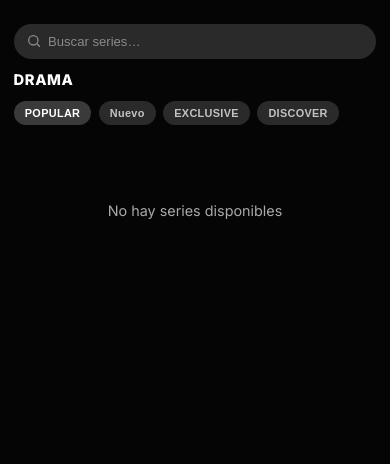
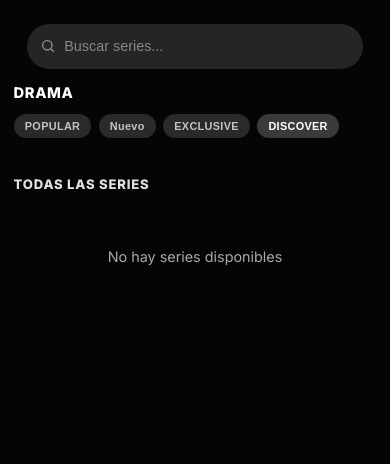
Before and after one commit to jdmdelivery/FlowPremium, a Flask app: page /streaming/ in a window 390 px wide. Shown: the part 68-532 px from the top of the page. Run offline with Flask 3, Linux system fonts and the light colour scheme; parts of the project's set-up code (start-up, migrations or seed data) failed here and were passed over; some libraries are stand-ins or nearby versions.

Commit message:
Fix /streaming search and premium home layout
Real-time debounced search with accent normalization across full catalog, clear button, Enter to open first match, and responsive multi-column grid without breaking continue watching.

Co-authored-by: Cursor <cursoragent@cursor.com>

```diff
--- a/static/css/streaming.css
+++ b/static/css/streaming.css
@@ -792,7 +792,7 @@
 }
 
 .dramawave-home-main {
-    max-width: 720px;
+    max-width: 1280px;
     margin: 0 auto;
     padding: 24px 0 calc(4.5rem + env(safe-area-inset-bottom));
 }
@@ -822,7 +822,64 @@
 }
 
 .dramawave-home-search-row {
-    margin-bottom: 0.65rem;
+    max-width: 720px;
+    margin: 0 auto 0.85rem;
+    padding: 0 0.85rem;
+}
+
+.dramawave-search-pro {
+    display: flex;
+    align-items: center;
+    gap: 0.35rem;
+    background: #252525;
+    border: 1px solid transparent;
+    border-radius: 999px;
+    padding: 0.15rem 0.55rem 0.15rem 0;
+    transition: border-color 0.2s ease, box-shadow 0.2s ease;
+}
+.dramawave-search-pro.is-focused {
+    border-color: #ff2b45;
+    box-shadow: 0 0 0 3px rgba(255, 43, 69, 0.22);
+}
+.dramawave-search-pro .dramawave-search-icon {
+    position: static;
+    transform: none;
+    flex: 0 0 auto;
+    margin-left: 0.75rem;
+    color: rgba(255, 255, 255, 0.5);
+}
+.dramawave-search-input-pro {
+    flex: 1;
+    min-width: 0;
+    background: transparent;
+    border-radius: 0;
+    padding: 0.68rem 0.35rem 0.68rem 0.15rem;
+    font-size: 0.9rem;
+}
+.dramawave-search-input-pro::-webkit-search-cancel-button,
+.dramawave-search-input-pro::-webkit-search-decoration {
+    display: none;
+}
+.dramawave-search-clear {
+    flex: 0 0 auto;
+    display: inline-flex;
+    align-items: center;
+    justify-content: center;
+    width: 2rem;
+    height: 2rem;
+    border: none;
+    border-radius: 999px;
+    background: rgba(255, 255, 255, 0.08);
+    color: rgba(255, 255, 255, 0.75);
+    cursor: pointer;
+    transition: background 0.15s ease, color 0.15s ease;
+}
+.dramawave-search-clear:hover {
+    background: rgba(255, 43, 69, 0.2);
+    color: #fff;
+}
+.dramawave-search-clear.hidden {
+    display: none;
 }
 
 .dramawave-search-wrap-full {
@@ -880,6 +937,27 @@
     padding: 0.65rem 0.85rem 0.25rem;
 }
 
+.dramawave-series-section {
+    padding: 0.25rem 0 0.5rem;
+}
+
+.dramawave-section-head {
+    display: flex;
+    align-items: baseline;
+    justify-content: space-between;
+    gap: 0.75rem;
+    padding: 0.35rem 0.85rem 0.5rem;
+}
+
+.dramawave-section-title {
+    font-size: 0.82rem;
+    font-weight: 800;
+    color: rgba(255, 255, 255, 0.88);
+    margin: 0;
+    text-transform: uppercase;
+    letter-spacing: 0.06em;
+}
+
 .dramawave-strip-title {
     font-size: 0.78rem;
     font-weight: 700;
@@ -937,9 +1015,28 @@
 
 .dramawave-grid {
     display: grid;
-    grid-template-columns: repeat(3, minmax(0, 1fr));
-    gap: 0.65rem 0.5rem;
-    padding: 0.55rem 0.85rem 1rem;
+    grid-template-columns: repeat(2, minmax(0, 1fr));
+    gap: 0.75rem 0.55rem;
+    padding: 0.25rem 0.85rem 1rem;
+}
+
+@media (min-width: 640px) {
+    .dramawave-grid {
+        grid-template-columns: repeat(3, minmax(0, 1fr));
+        gap: 0.85rem 0.65rem;
+    }
+}
+
+@media (min-width: 900px) {
+    .dramawave-grid {
+        grid-template-columns: repeat(4, minmax(0, 1fr));
+    }
+}
+
+@media (min-width: 1200px) {
+    .dramawave-grid {
+        grid-template-columns: repeat(5, minmax(0, 1fr));
+    }
 }
 
 .dramawave-grid-card {
--- a/static/js/home-grid.js
+++ b/static/js/home-grid.js
@@ -1,45 +1,144 @@
 (function () {
+    "use strict";
+
+    var DEBOUNCE_MS = 250;
+
+    function normalizeText(text) {
+        return (text || "")
+            .toString()
+            .toLowerCase()
+            .normalize("NFD")
+            .replace(/[\u0300-\u036f]/g, "")
+            .trim();
+    }
+
     var searchInput = document.getElementById("home-search");
+    var searchClear = document.getElementById("home-search-clear");
+    var searchWrap = document.getElementById("home-search-wrap");
     var grid = document.getElementById("series-grid");
     var noResults = document.getElementById("home-no-results");
+    var noResultsQuery = document.getElementById("home-no-results-query");
     var filterBar = document.getElementById("home-filters");
-    var activeFilter = "popular";
+    var activeFilter = "discover";
+    var debounceTimer = null;
+    var allCards = [];
 
     function readQueryFilter() {
         var params = new URLSearchParams(window.location.search);
         var f = params.get("filter");
-        if (f && filterBar) {
-            activeFilter = f;
-            filterBar.querySelectorAll(".dramawave-filter-pill").forEach(function (btn) {
-                btn.classList.toggle("is-active", btn.getAttribute("data-filter") === f);
-            });
+        if (!f || !filterBar) return;
+        if (["popular", "new", "exclusive", "discover"].indexOf(f) === -1) return;
+        activeFilter = f;
+        filterBar.querySelectorAll(".dramawave-filter-pill").forEach(function (btn) {
+            btn.classList.toggle("is-active", btn.getAttribute("data-filter") === f);
+        });
+    }
+
+    function cacheCards() {
+        if (!grid) return;
+        allCards = Array.prototype.slice.call(
+            grid.querySelectorAll(".dramawave-grid-card")
+        );
+    }
+
+    function matchesSearch(card, normalizedQuery) {
+        if (!normalizedQuery) return true;
+        var hay = normalizeText(card.getAttribute("data-search") || "");
+        return hay.indexOf(normalizedQuery) !== -1;
+    }
+
+    function matchesFilter(card, hasSearch) {
+        if (hasSearch) return true;
+        var filters = (card.getAttribute("data-filters") || "").split(/\s+/).filter(Boolean);
+        return filters.indexOf(activeFilter) !== -1;
+    }
+
+    function firstVisibleCard() {
+        for (var i = 0; i < allCards.length; i += 1) {
+            if (!allCards[i].classList.contains("hidden")) {
+                return allCards[i];
+            }
         }
+        return null;
+    }
+
+    function updateClearButton() {
+        if (!searchClear || !searchInput) return;
+        var hasText = Boolean((searchInput.value || "").trim());
+        searchClear.classList.toggle("hidden", !hasText);
+        searchClear.hidden = !hasText;
     }
 
     function applyFilters() {
         if (!grid) return;
-        var q = (searchInput && searchInput.value || "").trim().toLowerCase();
-        var cards = grid.querySelectorAll(".dramawave-grid-card");
+
+        var rawQuery = (searchInput && searchInput.value) || "";
+        var normalizedQuery = normalizeText(rawQuery);
         var visible = 0;
-        cards.forEach(function (card) {
-            var hay = card.getAttribute("data-search") || "";
-            var filters = (card.getAttribute("data-filters") || "").split(/\s+/);
-            var matchSearch = !q || hay.indexOf(q) !== -1;
-            var matchFilter = filters.indexOf(activeFilter) !== -1;
-            var show = matchSearch && matchFilter;
+
+        var hasSearch = Boolean(normalizedQuery);
+
+        allCards.forEach(function (card) {
+            var show = matchesFilter(card, hasSearch) && matchesSearch(card, normalizedQuery);
             card.classList.toggle("hidden", !show);
             if (show) visible += 1;
         });
+
         if (noResults) {
-            noResults.classList.toggle("hidden", visible > 0 || cards.length === 0);
+            var showEmpty = allCards.length > 0 && visible === 0;
+            noResults.classList.toggle("hidden", !showEmpty);
+            if (noResultsQuery) {
+                noResultsQuery.textContent = rawQuery.trim();
+            }
         }
+
+        updateClearButton();
+    }
+
+    function scheduleApply() {
+        if (debounceTimer) clearTimeout(debounceTimer);
+        debounceTimer = setTimeout(applyFilters, DEBOUNCE_MS);
+    }
+
+    function clearSearch() {
+        if (!searchInput) return;
+        searchInput.value = "";
+        updateClearButton();
+        applyFilters();
+        searchInput.focus();
     }
 
     readQueryFilter();
+    cacheCards();
     applyFilters();
 
     if (searchInput) {
-        searchInput.addEventListener("input", applyFilters);
+        searchInput.addEventListener("input", scheduleApply);
+        searchInput.addEventListener("focus", function () {
+            if (searchWrap) searchWrap.classList.add("is-focused");
+        });
+        searchInput.addEventListener("blur", function () {
+            if (searchWrap) searchWrap.classList.remove("is-focused");
+        });
+        searchInput.addEventListener("keydown", function (e) {
+            if (e.key === "Enter") {
+                e.preventDefault();
+                var first = firstVisibleCard();
+                if (first && first.href) {
+                    window.location.href = first.href;
+                }
+            }
+            if (e.key === "Escape") {
+                clearSearch();
+            }
+        });
+    }
+
+    if (searchClear) {
+        searchClear.addEventListener("click", function (e) {
+            e.preventDefault();
+            clearSearch();
+        });
     }
 
     if (filterBar) {
@@ -53,4 +152,9 @@
             applyFilters();
         });
     }
+
+    window.FlowHomeSearch = {
+        normalizeText: normalizeText,
+        applyFilters: applyFilters,
+    };
 })();
--- a/templates/streaming/index.html
+++ b/templates/streaming/index.html
@@ -6,18 +6,28 @@
 {% block content %}
 <section class="dramawave-streaming-toolbar" aria-label="{{ t('search') }}">
     <div class="dramawave-home-search-row">
-        <div class="dramawave-search-wrap dramawave-search-wrap-full">
+        <div class="dramawave-search-wrap dramawave-search-wrap-full dramawave-search-pro" id="home-search-wrap">
             <svg class="dramawave-search-icon" width="16" height="16" viewBox="0 0 24 24" fill="none" aria-hidden="true">
                 <circle cx="11" cy="11" r="7" stroke="currentColor" stroke-width="2"/>
                 <path d="M20 20l-3-3" stroke="currentColor" stroke-width="2" stroke-linecap="round"/>
             </svg>
             <input type="search"
                    id="home-search"
-                   class="dramawave-search-input"
+                   class="dramawave-search-input dramawave-search-input-pro"
                    placeholder="{{ t('search_series_placeholder') }}"
                    autocomplete="off"
                    enterkeyhint="search"
-                   aria-label="{{ t('search_series_placeholder') }}">
+                   aria-label="{{ t('search_series_placeholder') }}"
+                   aria-controls="series-grid">
+            <button type="button"
+                    id="home-search-clear"
+                    class="dramawave-search-clear hidden"
+                    hidden
+                    aria-label="{{ t('clear_search') }}">
+                <svg width="14" height="14" viewBox="0 0 24 24" fill="none" aria-hidden="true">
+                    <path d="M18 6L6 18M6 6l12 12" stroke="currentColor" stroke-width="2" stroke-linecap="round"/>
+                </svg>
+            </button>
         </div>
     </div>
 
@@ -25,16 +35,17 @@
         <span class="dramawave-home-tab is-active">{{ t('drama') }}</span>
     </nav>
 
-    <div class="dramawave-home-filters" id="home-filters">
-        <button type="button" class="dramawave-filter-pill is-active" data-filter="popular">{{ t('popular') }}</button>
+    <div class="dramawave-home-filters" id="home-filters" role="toolbar" aria-label="{{ t('filter_series') }}">
+        <button type="button" class="dramawave-filter-pill" data-filter="popular">{{ t('popular') }}</button>
         <button type="button" class="dramawave-filter-pill" data-filter="new">{{ t('new') }}</button>
         <button type="button" class="dramawave-filter-pill" data-filter="exclusive">{{ t('exclusive') }}</button>
-        <button type="button" class="dramawave-filter-pill" data-filter="discover">{{ t('discover') }}</button>
+        <button type="button" class="dramawave-filter-pill is-active" data-filter="discover">{{ t('discover') }}</button>
     </div>
 </section>
+
 {% if continue_watching %}
-<section class="dramawave-continue-strip" aria-label="{{ t('continue_watching') }}">
-    <h2 class="dramawave-strip-title">{{ t('continue_watching') }}</h2>
+<section class="dramawave-continue-strip" id="continue-watching" aria-label="{{ t('continue_watching') }}">
+    <h2 class="dramawave-section-title">{{ t('continue_watching') }}</h2>
     <div class="dramawave-continue-scroll">
         {% for item in continue_watching %}
         <a href="{{ url_for('streaming.watch', episode_id=item.episode.id) }}" class="dramawave-continue-item">
@@ -56,12 +67,18 @@
 {% include "partials/adsense_slot.html" %}
 {% endwith %}
 
+<section class="dramawave-series-section" aria-labelledby="all-series-heading">
+    <div class="dramawave-section-head">
+        <h2 class="dramawave-section-title" id="all-series-heading">{{ t('all_series') }}</h2>
+    </div>
+
     <div class="dramawave-grid" id="series-grid">
         {% for item in grid_cards %}
         <a href="{{ url_for('streaming.series_detail', series_id=item.series.id) }}"
            class="dramawave-grid-card"
            data-search="{{ item.search_text }}"
-       data-filters="{{ item.filters|join(' ') }}">
+           data-filters="{{ item.filters|join(' ') }}"
+           data-title="{{ item.series.title }}">
             <div class="dramawave-grid-cover">
                 {% if item.show_new_badge %}
                 <span class="dramawave-poster-badge dramawave-poster-badge-new">{{ t('new') }}</span>
@@ -93,7 +110,10 @@
         {% endfor %}
     </div>
 
-<p class="dramawave-no-results hidden" id="home-no-results">{{ t('no_series_found') }}</p>
+    <p class="dramawave-no-results hidden" id="home-no-results" role="status">
+        {{ t('search_no_results_for') }} <strong id="home-no-results-query"></strong>
+    </p>
+</section>
 
 <nav class="dramawave-bottom-nav" aria-label="{{ t('main_menu') }}">
     <a href="{{ url_for('streaming.index') }}" class="dramawave-bottom-item is-active">
```
Also changed, not shown: modules/streaming/services/home_grid.py (+46 -2 lines), tests/test_home_grid.py (+27 -4 lines), utils/i18n.py (+8 -2 lines). Lines whose indentation alone changed are shown as unchanged.
